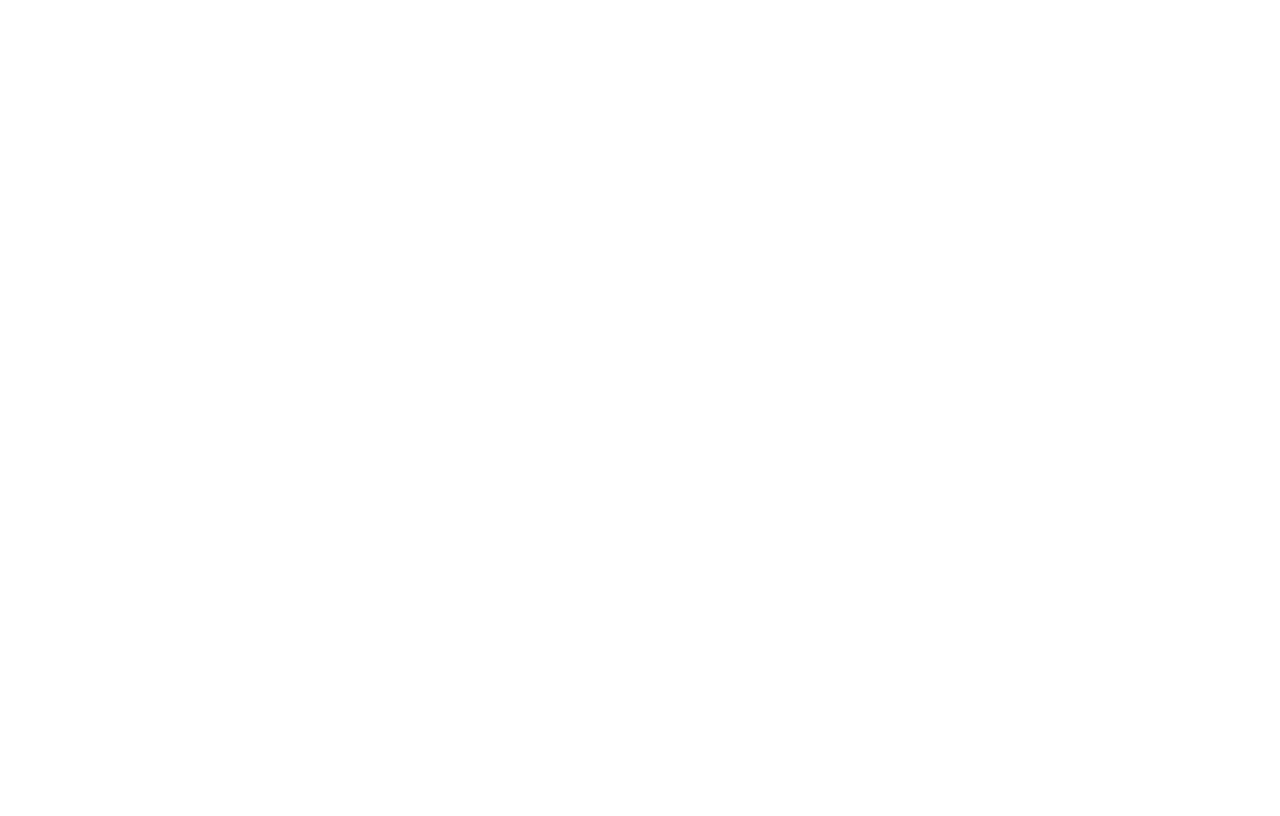
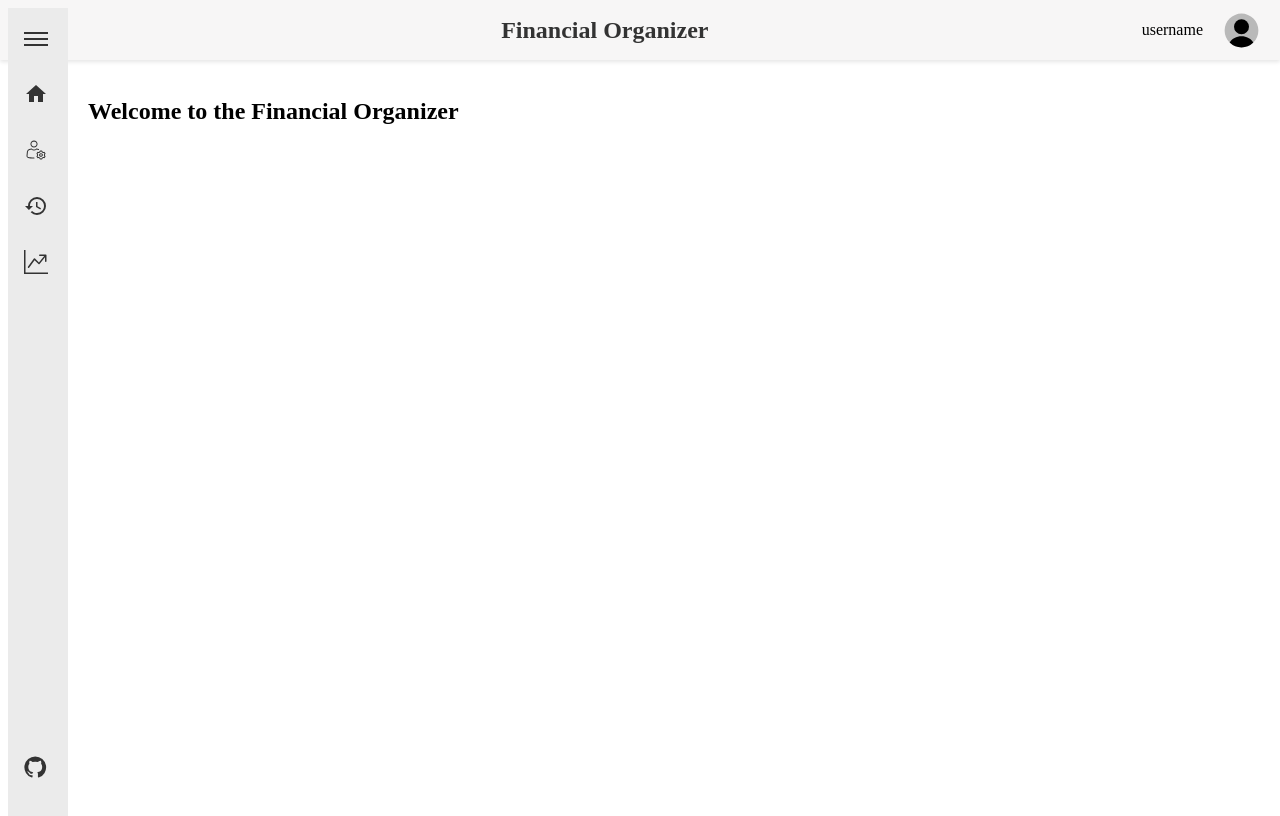
Before and after one commit to arturoglcc/financial_project, a Vue app in the folder frontend/: page /home in a window 1280 px wide. Before the commit this address had no page. Built offline with nearby package versions, Linux system fonts and the light colour scheme.

Commit message:
-Implementation of the header of the pages. -Basic implementation of the home page.

```diff
--- /dev/null
+++ b/frontend/src/components/Header.vue
@@ -0,0 +1,60 @@
+<template>
+  <header class="header">
+    <button class="menuToggle" @click="$emit('toggle-menu')">
+      <svg xmlns="http://www.w3.org/2000/svg" width="24" height="24" fill="currentColor" viewBox="0 0 24 24">
+        <path d="M3 12h18v2H3zM3 6h18v2H3zm0 12h18v2H3z"/>
+      </svg>
+    </button>
+    <h1 class="headerTitle">Financial Organizer</h1>
+    <div class="userInfo">
+      <span>username</span>
+      <svg xmlns="http://www.w3.org/2000/svg" width="1em" height="1em" viewBox="0 0 24 24">
+        <path fill="currentColor" fill-opacity="0.25" d="M3 12a9 9 0 1 1 18 0a9 9 0 0 1-18 0" />
+        <circle cx="12" cy="10" r="4" fill="currentColor" />
+        <path fill="currentColor" fill-rule="evenodd" d="M18.22 18.246c.06.097.041.22-.04.297A8.97 8.97 0 0 1 12 21a8.97 8.97 0 0 1-6.18-2.457a.24.24 0 0 1-.04-.297C6.942 16.318 9.291 15 12 15s5.057 1.318 6.22 3.246" clip-rule="evenodd" />
+      </svg>
+    </div>
+  </header>
+</template>
+
+<style scoped>
+.header {
+  position: fixed;
+  top: 0;
+  left: 0;
+  right: 0;
+  height: 60px;
+  display: flex;
+  align-items: center;
+  padding: 0 1rem;
+  background-color: #F7F6F6;
+  box-shadow: 0 2px 4px rgba(0, 0, 0, 0.1);
+  z-index: 99;
+}
+
+.menuToggle {
+  background: none;
+  border: none;
+  cursor: pointer;
+  margin-right: 1rem;
+}
+
+.headerTitle {
+  flex-grow: 1;
+  font-size: 1.5rem;
+  font-weight: bold;
+  color: #333;
+  text-align: center;
+}
+
+.userInfo {
+  display: flex;
+  align-items: center;
+}
+
+.userInfo svg {
+  margin-left: 1rem;
+  width: 45px;
+  height: 45px;
+}
+</style>
--- a/frontend/src/router.js
+++ b/frontend/src/router.js
@@ -1,6 +1,7 @@
 import { createRouter, createWebHistory } from "vue-router";
 import Login from "./components/Login.vue";
 import SignUp from "./components/SignUp.vue";
+import Home from "./views/Home.vue";
 
 const routes = [
   {
@@ -13,6 +14,11 @@
     name: "SignUp",
     component: SignUp,
   },
+  {
+    path: "/home",
+    name: "Home",
+    component: Home,
+  },
 ];
 
 const router = createRouter({
--- /dev/null
+++ b/frontend/src/views/Home.vue
@@ -0,0 +1,49 @@
+<template>
+  <div id="home">
+    <SideBar :menuOpen="menuOpen" @toggle-menu="toggleMenu" />
+    <Header @toggle-menu="toggleMenu" />
+    <div class="content">
+      <h2>Welcome to the Financial Organizer</h2>
+    </div>
+  </div>
+</template>
+
+<script>
+import SideBar from '../components/SideBar.vue';
+import Header from '../components/Header.vue';
+export default {
+  components: {
+    SideBar,
+    Header,
+  },
+  data() {
+    return {
+      menuOpen: false,
+    };
+  },
+  methods: {
+    toggleMenu() {
+      this.menuOpen = !this.menuOpen;
+    },
+  },
+};
+</script>
+
+<style scoped>
+#home {
+  display: flex;
+  height: 100vh;
+}
+
+.content {
+  margin-left: 60px;
+  transition: margin-left 0.3s ease;
+  padding: 20px;
+  flex-grow: 1;
+  margin-top: 50px;
+}
+
+#home .sidebarExpanded + .content {
+  margin-left: 240px;
+}
+</style>
```
